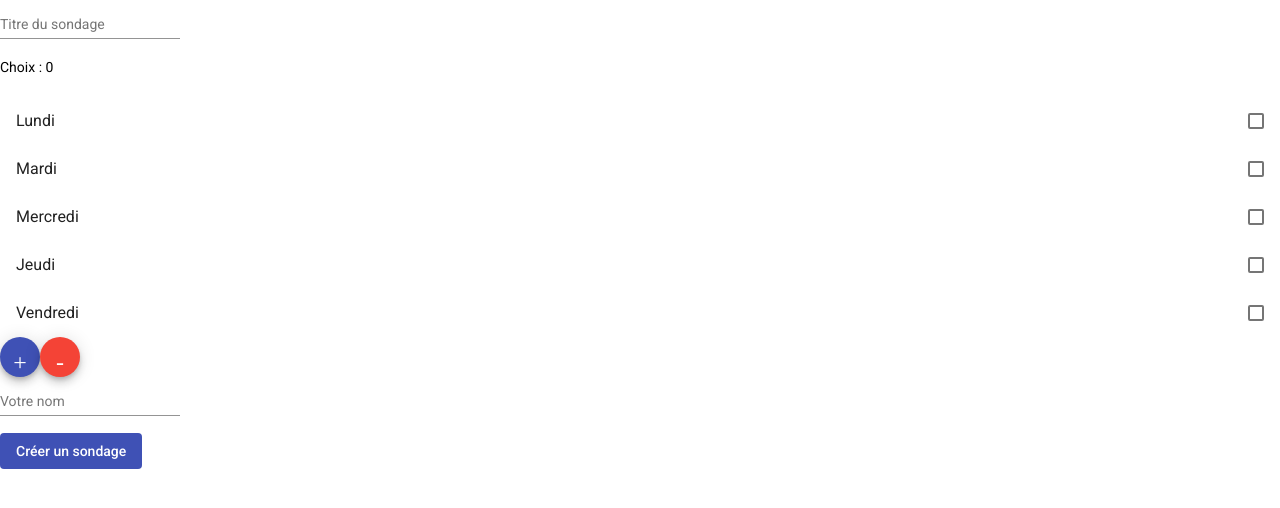
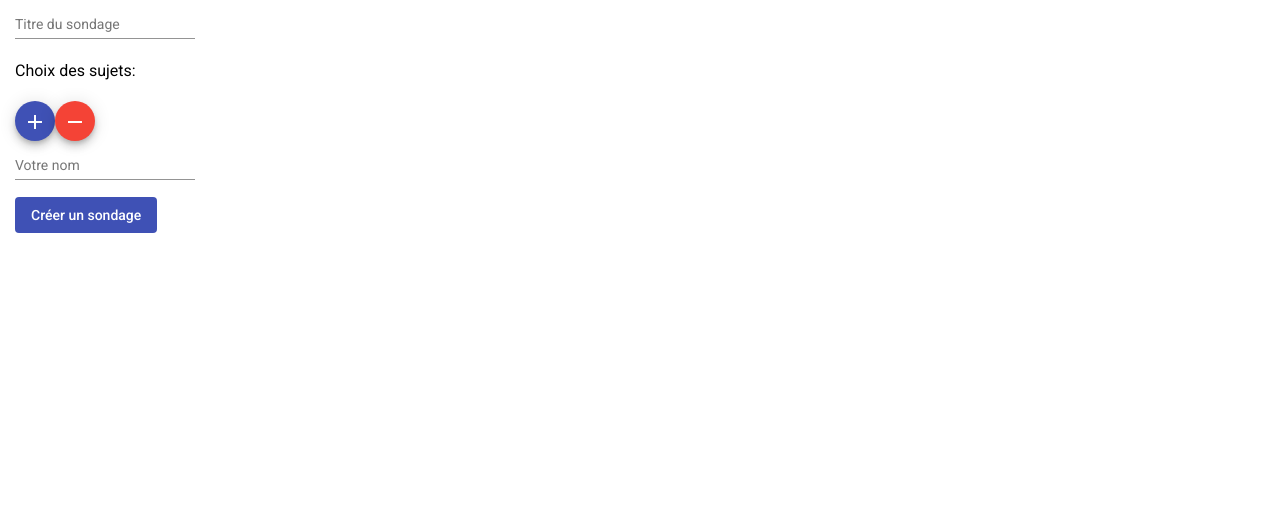
Before and after one commit to Alex-AZ/doodle_angular_project, an Angular app: page / in a window 1280 px wide. Shown: the top 508 px of the page. Built offline with nearby package versions, Linux system fonts and the light colour scheme.

Commit message:
Add Reactive Form and Bootstrap grid initialization

```diff
--- a/angular.json
+++ b/angular.json
@@ -50,6 +50,7 @@
               "src/assets"
             ],
             "styles": [
+              "./node_modules/bootstrap/dist/css/bootstrap-grid.min.css",
               "./node_modules/@angular/material/prebuilt-themes/indigo-pink.css",
               "src/styles.scss"
             ],
--- a/package.json
+++ b/package.json
@@ -21,6 +21,8 @@
     "@angular/platform-browser": "~11.0.0",
     "@angular/platform-browser-dynamic": "~11.0.0",
     "@angular/router": "~11.0.0",
+    "bootstrap": "^4.5.3",
+    "jquery": "^3.5.1",
     "rxjs": "~6.6.0",
     "tslib": "^2.0.0",
     "zone.js": "~0.10.2"
--- a/src/app/app.module.ts
+++ b/src/app/app.module.ts
@@ -12,6 +12,7 @@ import { MatFormFieldModule } from '@angular/material/form-field';
 import {MatListModule} from '@angular/material/list';
 import { NewSurveyComponent } from './new-survey/new-survey.component';
 import {MatIconModule} from '@angular/material/icon';
+import {MatTableModule} from '@angular/material/table';
 
 @NgModule({
   declarations: [
@@ -27,7 +28,8 @@ import {MatIconModule} from '@angular/material/icon';
     MatFormFieldModule,
     MatButtonModule,
     MatListModule,
-    MatIconModule
+    MatIconModule,
+    MatTableModule
   ],
   providers: [
     SurveyService
--- a/src/app/new-survey/new-survey.component.html
+++ b/src/app/new-survey/new-survey.component.html
@@ -1,40 +1,42 @@
-<form [formGroup]="surveyForm">
+<div class="col s12">
+    <form [formGroup]="surveyForm" (ngSubmit)="onSubmit()">
 
-    <div>
+        <div class="form-group">
             <mat-form-field>
-            <mat-label>Titre du sondage</mat-label>
-            <input matInput>
+                <mat-label for="title">Titre du sondage</mat-label>
+                <input matInput type="text" class="form-control" formControlName="title">
             </mat-form-field>
         </div>
 
-    <div>
-        <p>
-            Choix : {{choices.selectedOptions.selected.length}}
-        </p>
-        <mat-selection-list #choices>
-            <mat-list-option *ngFor="let choice of choicesList">
-                {{choice}}
-            </mat-list-option>
-        </mat-selection-list>
+        <div formArrayName="choices">
+            <h3>Choix des sujets:</h3>
+            <div class="form-group" *ngFor="let choiceControl of getChoices().controls; let i = index">
+                <mat-form-field>
+                    <mat-label for="title">Ajouter un sujet</mat-label>
+                    <input matInput type="text" class="form-control" [formControlName]="i">
+                </mat-form-field>
             </div>
+
             <div class="button-container">
-        <button mat-mini-fab color="primary" aria-label="Add a choice">
-            <mat-icon>+</mat-icon>
+                <button mat-mini-fab color="primary" aria-label="Add a choice" (click)="onAddChoice()">
+                    <mat-icon>add</mat-icon>
                 </button>
+
                 <button mat-mini-fab color="warn" aria-label="Delete a choice">
-            <mat-icon>-</mat-icon>
+                    <mat-icon>remove</mat-icon>
                 </button>
             </div>
+        </div>
 
-    <div>
+        <div class="form-group">
             <mat-form-field>
-            <mat-label>Votre nom</mat-label>
-            <input matInput>
+                <mat-label for="name">Votre nom</mat-label>
+                <input matInput type="text" class="form-control" formControlName="name">
             </mat-form-field>
         </div>
 
         <div class="button-row">
-        <button mat-flat-button color="primary">Créer un sondage</button>
+            <button mat-flat-button color="primary" type="submit">Créer un sondage</button>
         </div>
-
     </form>
+</div>
--- a/src/app/new-survey/new-survey.component.ts
+++ b/src/app/new-survey/new-survey.component.ts
@@ -1,5 +1,7 @@
 import { Component, OnInit } from '@angular/core';
-import { FormGroup, FormBuilder } from '@angular/forms';
+import { FormGroup, FormBuilder, FormArray, Validators } from '@angular/forms';
+import { SurveyService } from '../services/survey.service';
+import { Survey } from '../models/survey.model';
 
 @Component({
   selector: 'app-new-survey',
@@ -12,7 +14,8 @@ export class NewSurveyComponent implements OnInit {
 
   surveyForm: FormGroup;
 
-  constructor(private formBuilder: FormBuilder) { }
+  constructor(private formBuilder: FormBuilder,
+              private surveyService: SurveyService) { }
 
   ngOnInit(): void {
     this.initForm();
@@ -21,9 +24,28 @@ export class NewSurveyComponent implements OnInit {
   initForm() {
     this.surveyForm = this.formBuilder.group({
       title: '',
-      choices: '',
+      choices: this.formBuilder.array([]),
       name: ''
     });
   }
 
+  getChoices(): FormArray {
+    return this.surveyForm.get('choices') as FormArray;
+  }
+
+  onAddChoice() {
+    const newChoiceControl = this.formBuilder.control(null, Validators.required);
+    this.getChoices().push(newChoiceControl);
+  }
+
+  onSubmit() {
+    const value = this.surveyForm.value;
+    const newSurvey = new Survey(
+      value['title'],
+      value['choices'],
+      value['name']
+    );
+    this.surveyService.addSurvey(newSurvey);
+  }
+
 }
```
Also changed, not shown: 1 other file (tests, documents, lock files or other folders). Lines whose indentation alone changed are shown as unchanged.
